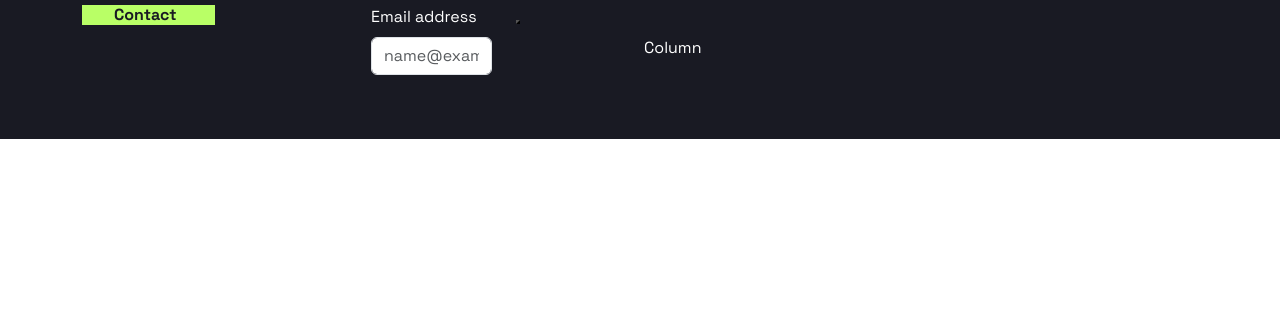
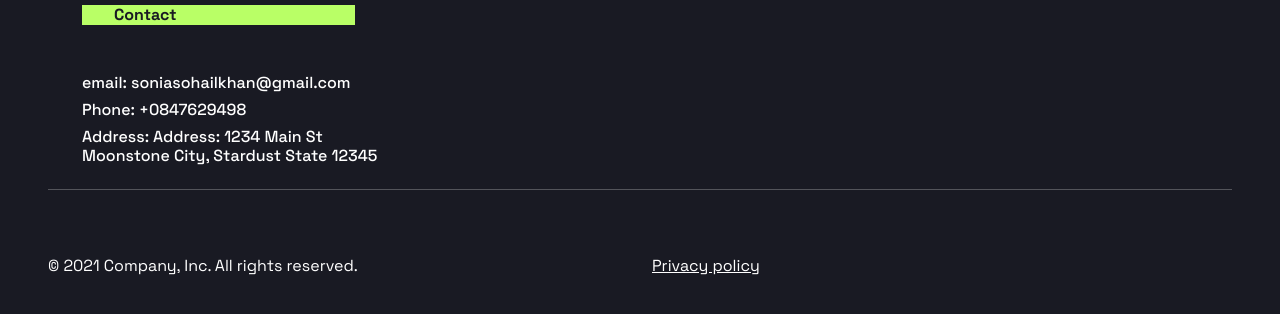
Before and after one commit to sonia0022/mini-final-heckathon, a plain HTML site: page index.html in a window 1280 px wide. Shown: the part 2268-2582 px from the top of the page. Before the commit the page ends 2407 px from the top, so only its background shows below. Drawn offline with nearby package versions, Linux system fonts and the light colour scheme.

Commit message:
third commit

```diff
--- a/index.html
+++ b/index.html
@@ -287,30 +287,33 @@
                     </div>
                 </div>
             </div>
-            <div class="col">
+            <div class="col-12">
                 <div class="row">
                     <div class="col-md-6">
-                        <h5 class="bg-color w-50">contact</h5>
+                        <h5 class="bg-color w-50 mb-5">contact</h5>
+                        <h6>email: soniasohailkhan@gmail.com</h6>
+                        <h6>Phone: +0847629498</h6>
+                        <h6>Address: Address: 1234 Main St <br>
+                            Moonstone City, Stardust State 12345</h6>
                     </div>
                     <div class="col-md-6">
-                        <div class="row">
-                            <div class="col-md-6">
-                                <div class="mb-3">
-                                    <label for="exampleFormControlInput1" class="form-label">Email address</label>
-                                    <input type="email" class="form-control" id="exampleFormControlInput1" placeholder="name@example.com">
-                                  </div>
-                            </div>
-                            <div class="col-md-6">
-                                   <button class=""></button>
-                            </div>
-                        </div>
                     </div>
                 </div>
             </div>
-            <div class="col">Column</div>
+
         </div>
 
        </div>
+       <hr>
+       <div class="row pt-5">
+        <div class="col-lg-6 footer-left">
+          © 2021 Company, Inc. All rights reserved.
+        </div>
+        <div class="col-lg-6 footer-left">
+
+            <u><a href="">Privacy policy</a></u>
+        </div>
+      </div>
     </footer>
 
 
```
